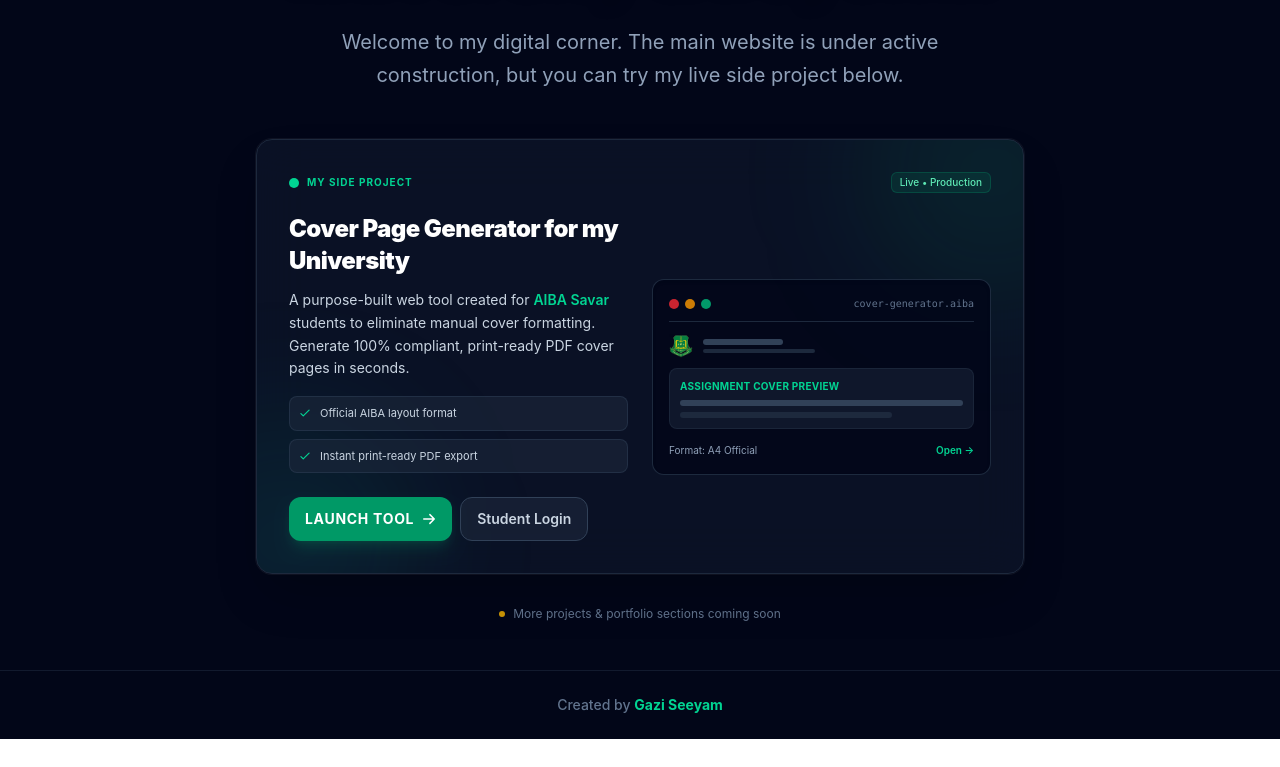
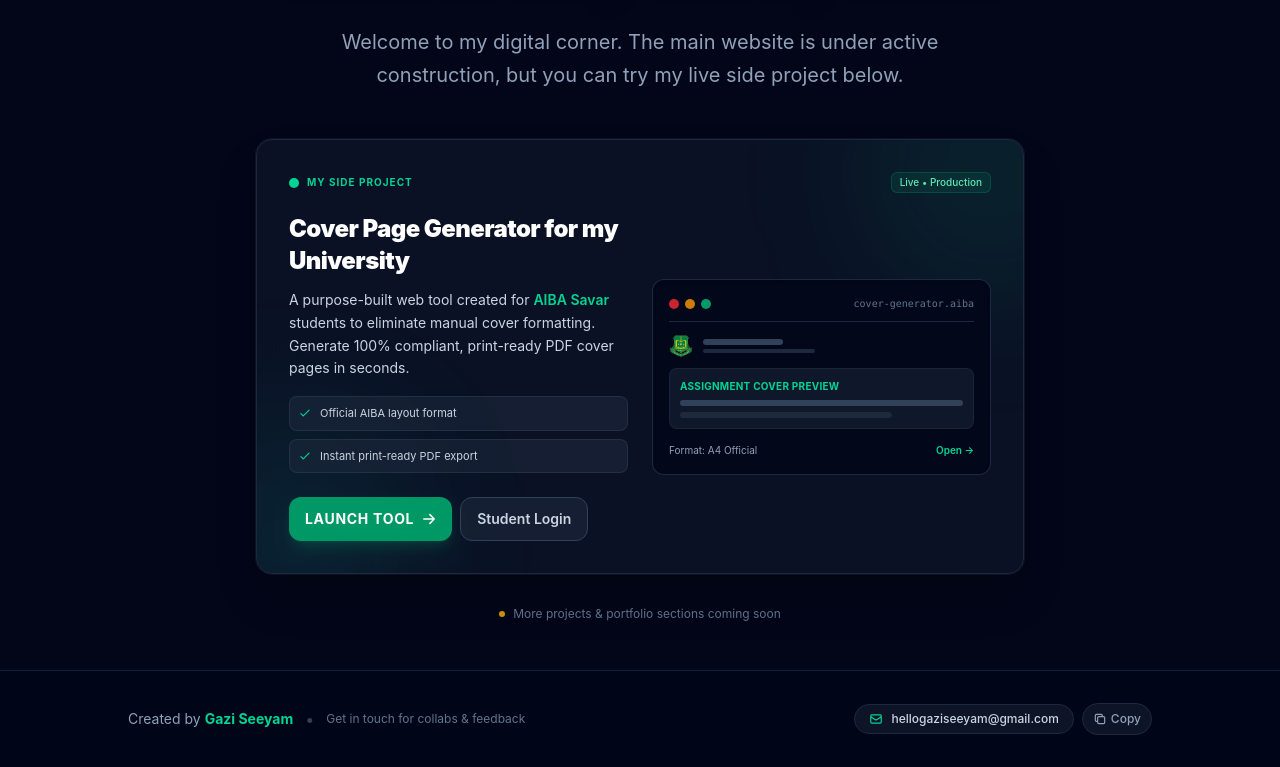
Before and after one commit to gaziseeyam48/aiba-cover-gen, a React (Vite) app: page / in a window 1280 px wide. Shown: the part 335-1102 px from the top of the page. Before the commit the page ends 1074 px from the top, so only its background shows below. Built offline with nearby package versions, Linux system fonts and the light colour scheme; what @react-pdf/renderer would draw is missing.

Commit message:
Landing footer edit

```diff
--- a/src/App.jsx
+++ b/src/App.jsx
@@ -179,6 +179,68 @@
     </p>
   </footer>
 );
+
+// --- LANDING PAGE SPECIFIC FOOTER ---
+const LandingFooter = () => {
+  const [copied, setCopied] = useState(false);
+
+  const handleCopyEmail = () => {
+    navigator.clipboard.writeText('hellogaziseeyam@gmail.com');
+    setCopied(true);
+    setTimeout(() => setCopied(false), 2000);
+  };
+
+  return (
+    <footer className="mt-auto border-t border-slate-800/80 bg-slate-950/80 py-8 px-4 sm:px-6">
+      <div className="mx-auto max-w-5xl flex flex-col sm:flex-row items-center justify-between gap-4 text-center sm:text-left">
+        <div className="flex flex-col sm:flex-row items-center gap-2 sm:gap-3">
+          <p className="text-sm text-slate-400">
+            Created by{' '}
+            <a
+              href="https://gaziseeyam.info"
+              target="_blank"
+              rel="noopener noreferrer"
+              className="font-bold text-emerald-400 hover:text-emerald-300 transition-colors hover:underline"
+            >
+              Gazi Seeyam
+            </a>
+          </p>
+          <span className="hidden sm:inline text-slate-700">&bull;</span>
+          <span className="text-xs text-slate-500">Get in touch for collabs &amp; feedback</span>
+        </div>
+
+        <div className="flex items-center gap-2">
+          <a
+            href="mailto:hellogaziseeyam@gmail.com"
+            className="inline-flex items-center gap-2 rounded-full border border-slate-800 bg-slate-900/90 px-3.5 py-1.5 text-xs font-medium text-slate-300 transition-all hover:border-emerald-500/50 hover:bg-slate-800 hover:text-emerald-300"
+          >
+            <svg className="h-3.5 w-3.5 text-emerald-400" fill="none" viewBox="0 0 24 24" stroke="currentColor" strokeWidth="2">
+              <path strokeLinecap="round" strokeLinejoin="round" d="M3 8l7.89 5.26a2 2 0 002.22 0L21 8M5 19h14a2 2 0 002-2V7a2 2 0 00-2-2H5a2 2 0 00-2 2v10a2 2 0 002 2z" />
+            </svg>
+            <span>hellogaziseeyam@gmail.com</span>
+          </a>
+          <button
+            type="button"
+            onClick={handleCopyEmail}
+            title={copied ? "Copied to clipboard" : "Copy email address"}
+            className="inline-flex items-center justify-center h-8 px-2.5 rounded-full border border-slate-800 bg-slate-900/90 text-xs font-medium text-slate-400 transition-all hover:border-emerald-500/50 hover:bg-slate-800 hover:text-emerald-300 active:scale-95"
+          >
+            {copied ? (
+              <span className="text-emerald-400 font-semibold">Copied!</span>
+            ) : (
+              <span className="flex items-center gap-1">
+                <svg className="h-3.5 w-3.5 text-slate-400" fill="none" viewBox="0 0 24 24" stroke="currentColor" strokeWidth="2">
+                  <path strokeLinecap="round" strokeLinejoin="round" d="M8 16H6a2 2 0 01-2-2V6a2 2 0 012-2h8a2 2 0 012 2v2m-6 12h8a2 2 0 002-2v-8a2 2 0 00-2-2h-8a2 2 0 00-2 2v8a2 2 0 002 2z" />
+                </svg>
+                <span>Copy</span>
+              </span>
+            )}
+          </button>
+        </div>
+      </div>
+    </footer>
+  );
+};
 
 // --- STEP 1: LOGIN ---
 const Login = () => {
@@ -2032,7 +2094,7 @@
         </div>
       </main>
 
-      <Footer isDark />
+      <LandingFooter />
     </div>
   );
 };
```
